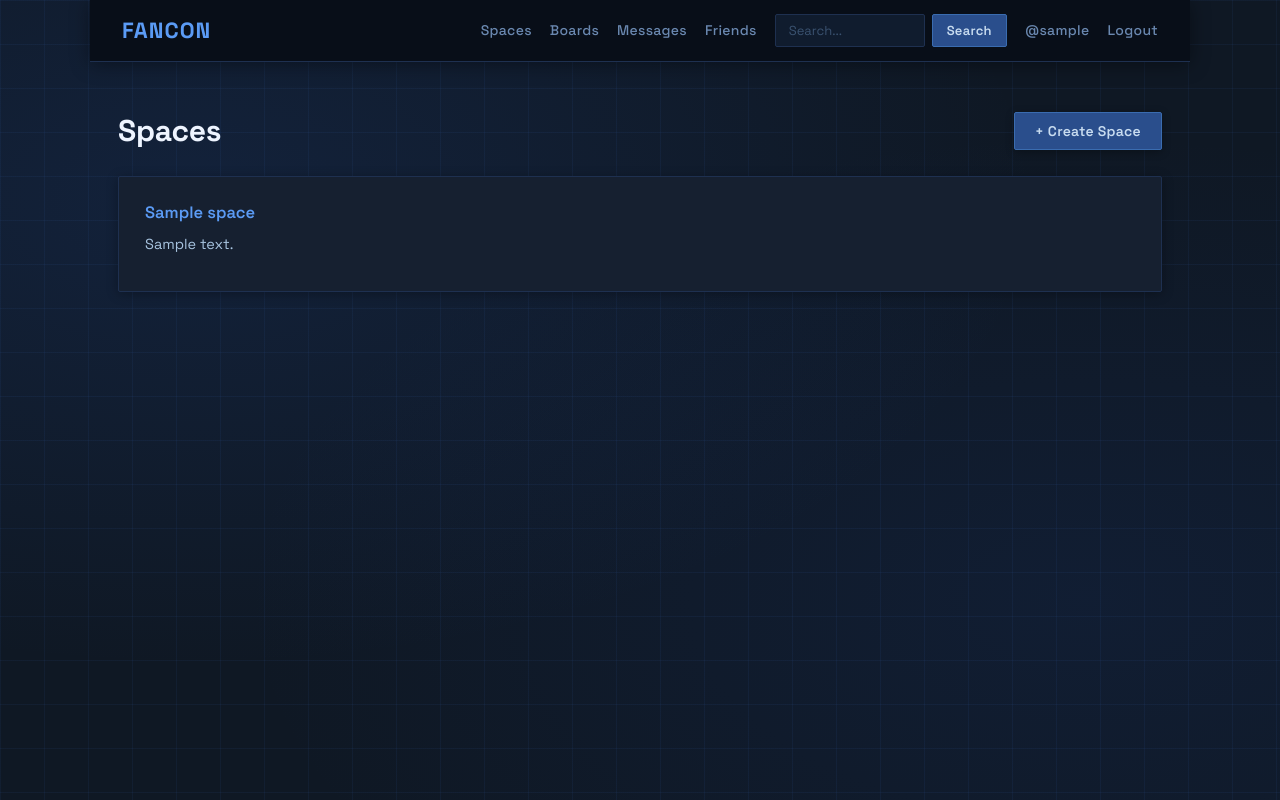
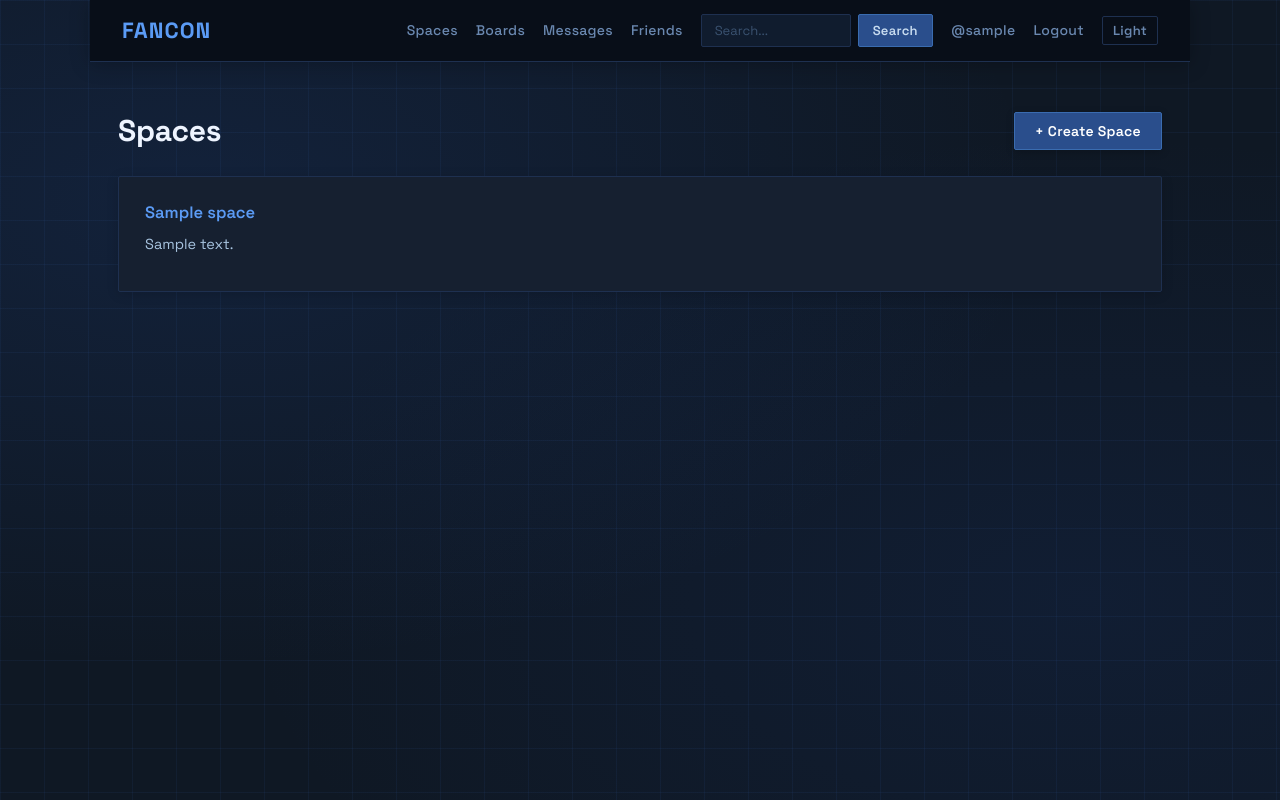
Before and after one commit to hiyyyab/FanCon, a Flask app: page /spaces in a window 1280 px wide. Run offline with Flask 3, Linux system fonts and the light colour scheme; the visitor is signed in with stand-in values (Sample User, id 1); a database or web service that is not in the repository returns one stand-in record (values such as "Sample title").

Commit message:
light mode

```diff
--- a/static/css/style.css
+++ b/static/css/style.css
@@ -2,6 +2,100 @@
 
 /* ── Reset ───────────────────────────────────────────── */
 *, *::before, *::after { box-sizing: border-box; }
+
+/* ── CSS Variables — Dark (default) ─────────────────── */
+:root {
+  --bg:           #0F1824;
+  --bg-pattern:   rgba(60, 120, 220, 0.07);
+  --bg-glow1:     rgba(40, 90, 190, 0.15);
+  --bg-glow2:     rgba(30, 70, 160, 0.12);
+  --nav-bg:       #080E18;
+  --nav-border:   #1E3050;
+  --card-bg:      #162030;
+  --card-border:  #1E3050;
+  --card-hover:   #2A4878;
+  --text:         #C8DCF0;
+  --text-heading: #EEF4FF;
+  --text-h2:      #D8E8FF;
+  --text-muted:   #5A7A9A;
+  --text-body:    #A8C4E0;
+  --text-label:   #7A9ABE;
+  --input-bg:     #0F1C2E;
+  --input-border: #1E3050;
+  --input-focus:  #4A80D0;
+  --input-ph:     #3A5270;
+  --btn-bg:       #2A4E8C;
+  --btn-border:   #3A6CB0;
+  --btn-hover:    #3A5EA0;
+  --btn2-bg:      #162038;
+  --btn2-color:   #5B9BF5;
+  --btn2-border:  #1E3050;
+  --btn2-hover:   #1E2E4A;
+  --link:         #5B9BF5;
+  --link-hover:   #7DB3FF;
+  --tag-bg:       #1A3060;
+  --tag-color:    #5B9BF5;
+  --tag-border:   #2A4878;
+  --hr:           #1A2E48;
+  --flash-bg:     #0F1C38;
+  --flash-border: #1E3870;
+  --flash-color:  #5B9BF5;
+  --nav-link:     #6A88B0;
+  --nav-search:   #101C2E;
+  --form-bg:      #162030;
+  --avatar-bg:    #1E3A68;
+  --avatar-color: #90B8F0;
+  --avatar-border:#2A4878;
+  --tab-color:    #4A6A8A;
+  --tab-border:   #1E3050;
+}
+
+/* ── Light mode overrides ────────────────────────────── */
+body.light {
+  --bg:           #EDF2FA;
+  --bg-pattern:   rgba(46, 107, 230, 0.05);
+  --bg-glow1:     rgba(99, 145, 240, 0.1);
+  --bg-glow2:     rgba(80, 120, 220, 0.08);
+  --nav-bg:       #ffffff;
+  --nav-border:   #D4E0F5;
+  --card-bg:      #ffffff;
+  --card-border:  #D0DCF0;
+  --card-hover:   #A0C0F0;
+  --text:         #1A2840;
+  --text-heading: #0F1C34;
+  --text-h2:      #1A2840;
+  --text-muted:   #6080A8;
+  --text-body:    #2A3E5A;
+  --text-label:   #3A5278;
+  --input-bg:     #F4F8FF;
+  --input-border: #C0D0E8;
+  --input-focus:  #3A6BE0;
+  --input-ph:     #8AAAC8;
+  --btn-bg:       #2E6BE6;
+  --btn-border:   #2060D0;
+  --btn-hover:    #2560D0;
+  --btn2-bg:      #EBF2FF;
+  --btn2-color:   #2E6BE6;
+  --btn2-border:  #C0D0F0;
+  --btn2-hover:   #D6E8FF;
+  --link:         #2E6BE6;
+  --link-hover:   #1A50C0;
+  --tag-bg:       #E0ECFF;
+  --tag-color:    #2E6BE6;
+  --tag-border:   #B0CCFF;
+  --hr:           #D8E6F8;
+  --flash-bg:     #EBF2FF;
+  --flash-border: #B0CCFF;
+  --flash-color:  #2050B0;
+  --nav-link:     #4A6080;
+  --nav-search:   #F0F5FF;
+  --form-bg:      #ffffff;
+  --avatar-bg:    #D8EAFF;
+  --avatar-color: #2E6BE6;
+  --avatar-border:#A0C0F0;
+  --tab-color:    #6080A8;
+  --tab-border:   #D0DCF0;
+}
 
 /* ── Base ────────────────────────────────────────────── */
 body {
@@ -9,19 +103,19 @@ body {
   max-width: 1100px;
   margin: 0 auto;
   padding: 0 28px 56px;
-  color: #C8DCF0;
+  color: var(--text);
   line-height: 1.65;
   font-size: 16px;
   min-height: 100vh;
-
-  background-color: #0F1824;
+  background-color: var(--bg);
   background-image:
-    linear-gradient(rgba(60, 120, 220, 0.07) 1px, transparent 1px),
-    linear-gradient(90deg, rgba(60, 120, 220, 0.07) 1px, transparent 1px),
-    radial-gradient(ellipse at 15% 25%, rgba(40, 90, 190, 0.15) 0%, transparent 55%),
-    radial-gradient(ellipse at 85% 75%, rgba(30, 70, 160, 0.12) 0%, transparent 55%);
+    linear-gradient(var(--bg-pattern) 1px, transparent 1px),
+    linear-gradient(90deg, var(--bg-pattern) 1px, transparent 1px),
+    radial-gradient(ellipse at 15% 25%, var(--bg-glow1) 0%, transparent 55%),
+    radial-gradient(ellipse at 85% 75%, var(--bg-glow2) 0%, transparent 55%);
   background-size: 44px 44px, 44px 44px, 100% 100%, 100% 100%;
   background-attachment: fixed;
+  transition: background-color 0.3s, color 0.3s;
 }
 
 /* ── Navigation ──────────────────────────────────────── */
@@ -30,37 +124,38 @@ nav {
   align-items: center;
   gap: 22px;
   height: 62px;
-  background: #080E18;
-  border-bottom: 1px solid #1E3050;
+  background: var(--nav-bg);
+  border-bottom: 1px solid var(--nav-border);
   margin: 0 -28px 44px;
   padding: 0 32px;
   position: sticky;
   top: 0;
   z-index: 100;
-  box-shadow: 0 2px 20px rgba(0, 0, 0, 0.4);
+  box-shadow: 0 2px 20px rgba(0, 0, 0, 0.25);
+  transition: background 0.3s, border-color 0.3s;
 }
 
 .nav-logo {
   font-family: 'Space Grotesk', sans-serif;
   font-size: 22px;
   font-weight: 700;
-  color: #5B9BF5;
+  color: var(--link);
   text-decoration: none;
   letter-spacing: 1px;
   text-transform: uppercase;
   margin-right: 4px;
 }
-.nav-logo:hover { text-decoration: none; color: #7DB3FF; }
+.nav-logo:hover { text-decoration: none; color: var(--link-hover); }
 
 nav a {
   text-decoration: none;
-  color: #6A88B0;
+  color: var(--nav-link);
   font-size: 14px;
   font-weight: 500;
   letter-spacing: 0.3px;
   transition: color 0.15s;
 }
-nav a:hover { color: #90B8E8; }
+nav a:hover { color: var(--link); }
 
 .nav-right {
   margin-left: auto;
@@ -95,22 +189,36 @@ nav form button {
   padding: 7px 14px;
   font-size: 13px;
   border-radius: 2px;
-  background: #2A4E8C;
-  color: #C8DCF0;
-  border: 1px solid #3A6CB0;
+  background: var(--btn-bg);
+  color: var(--text);
+  border: 1px solid var(--btn-border);
   margin: 0;
   box-shadow: none;
   font-family: 'Space Grotesk', sans-serif;
   font-weight: 600;
 }
-nav form button:hover { background: #3A5EA0; box-shadow: none; }
+nav form button:hover { background: var(--btn-hover); box-shadow: none; }
+
+/* ── Mode toggle ─────────────────────────────────────── */
+#mode-toggle {
+  background: transparent;
+  border: 1px solid var(--nav-border);
+  color: var(--nav-link);
+  padding: 5px 10px;
+  font-size: 13px;
+  border-radius: 2px;
+  cursor: pointer;
+  box-shadow: none;
+  font-family: 'Space Grotesk', sans-serif;
+}
+#mode-toggle:hover { color: var(--link); border-color: var(--link); background: transparent; box-shadow: none; }
 
 /* ── Typography ──────────────────────────────────────── */
 h1 {
   font-family: 'Space Grotesk', sans-serif;
   font-size: 30px;
   font-weight: 700;
-  color: #EEF4FF;
+  color: var(--text-heading);
   margin: 32px 0 14px;
   letter-spacing: -0.3px;
 }
@@ -277,39 +380,38 @@ input[type="email"]:focus,
 input[type="password"]:focus,
 textarea:focus,
 select:focus {
-  border-color: #4A80D0;
-  background: #0D1828;
+  border-color: var(--input-focus);
   box-shadow: 0 0 0 3px rgba(74, 128, 208, 0.15);
 }
 input[type="text"]::placeholder,
-textarea::placeholder { color: #3A5270; }
+textarea::placeholder { color: var(--input-ph); }
 
 input[type="checkbox"] {
   width: auto;
   margin: 0 8px 0 0;
-  accent-color: #4A80D0;
+  accent-color: var(--input-focus);
 }
 
-select option { background: #0F1C2E; }
+select option { background: var(--input-bg); }
 
 /* ── Buttons ─────────────────────────────────────────── */
 button {
   padding: 11px 24px;
   border-radius: 2px;
-  border: 1px solid #3A6CB0;
-  background: #2A4E8C;
-  color: #C8DCF0;
+  border: 1px solid var(--btn-border);
+  background: var(--btn-bg);
+  color: #fff;
   font-size: 14.5px;
   font-weight: 600;
   font-family: 'Space Grotesk', sans-serif;
   cursor: pointer;
   letter-spacing: 0.3px;
   transition: background 0.15s, transform 0.1s, box-shadow 0.15s;
-  box-shadow: 0 2px 8px rgba(0, 0, 0, 0.3);
+  box-shadow: 0 2px 8px rgba(0, 0, 0, 0.2);
 }
 button:hover {
-  background: #3A5EA0;
-  box-shadow: 0 4px 14px rgba(0, 0, 0, 0.4);
+  background: var(--btn-hover);
+  box-shadow: 0 4px 14px rgba(0, 0, 0, 0.25);
 }
 button:active { transform: scale(0.97); }
 
--- a/templates/base.html
+++ b/templates/base.html
@@ -25,8 +25,22 @@
         <a href="{{ url_for('login') }}">Login</a>
         <a href="{{ url_for('signup') }}">Sign Up</a>
       {% endif %}
+      <button id="mode-toggle" onclick="toggleMode()">Light</button>
     </div>
   </nav>
+
+  <script>
+    function toggleMode() {
+      document.body.classList.toggle('light');
+      const isLight = document.body.classList.contains('light');
+      localStorage.setItem('theme', isLight ? 'light' : 'dark');
+      document.getElementById('mode-toggle').textContent = isLight ? 'Dark' : 'Light';
+    }
+    if (localStorage.getItem('theme') === 'light') {
+      document.body.classList.add('light');
+      document.getElementById('mode-toggle').textContent = 'Dark';
+    }
+  </script>
 
   {% with messages = get_flashed_messages() %}
     {% if messages %}
```
Also changed, not shown: other parts of static/css/style.css (+50 -65 lines).
